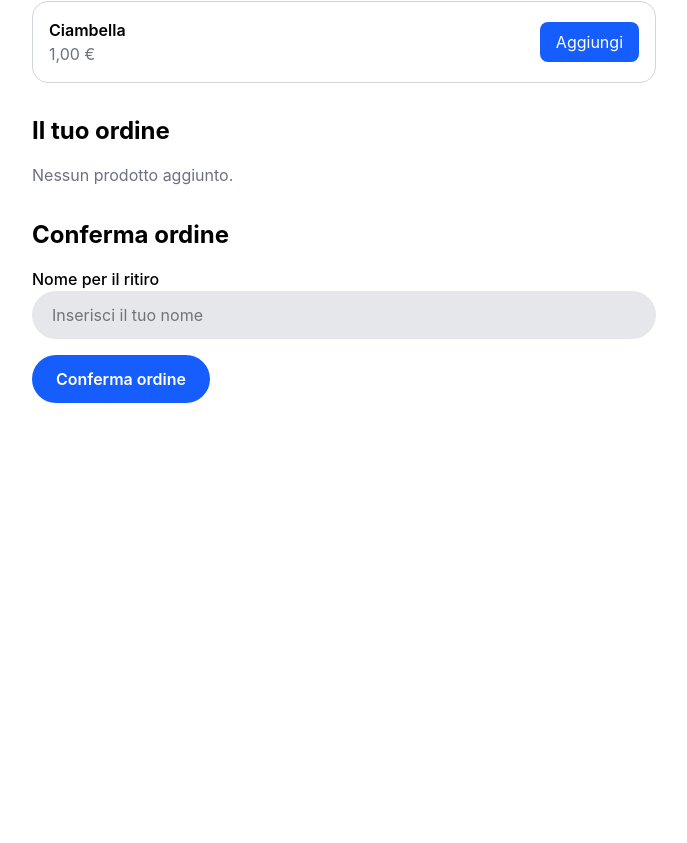
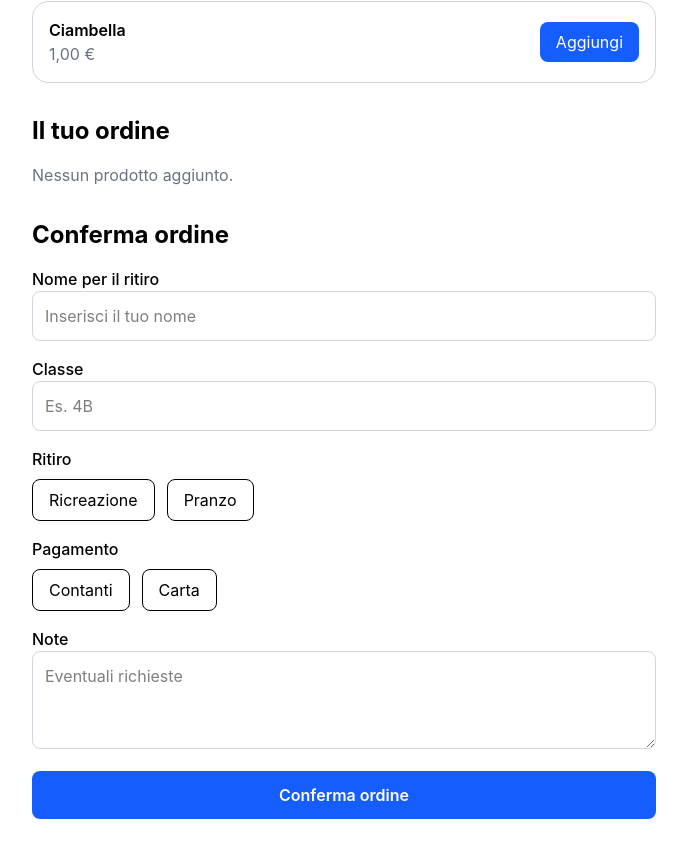
Before and after one commit to filippodimichele/OrdineBar, a React (Vite) app: page / in a window 1280 px wide. Shown: the part 1015-1858 px from the top of the page, without its empty margins (296-983 px from the left). Before the commit the page ends 1442 px from the top, so only its background shows below. Built offline with nearby package versions, Linux system fonts and the light colour scheme.

Commit message:
feat(app): integrazione del checkout e gestione della conferma ordine

```diff
--- a/src/App.tsx
+++ b/src/App.tsx
@@ -1,8 +1,11 @@
+
 import { useState } from "react";
 import Menu from "./components/Menu";
 import Order from "./components/Order";
+import CheckoutForm from "./components/CheckoutForm";
 import menu from "./data/menu";
 import formatPrice from "./utils/formatPrice";
+import type { Checkout } from "./types";
 
 type OrderItem = {
     productId: number;
@@ -11,12 +14,12 @@ type OrderItem = {
 
 function App() {
     const [order, setOrder] = useState<OrderItem[]>([]);
-    const [customerName, setCustomerName] = useState("");
-    const [error, setError] = useState("");
     const [confirmation, setConfirmation] = useState("");
 
+    // consegna base: gestione dell'aggiunta dei prodotti all'ordine
     function handleAdd(id: number) {
         setConfirmation("");
+
         setOrder((prevOrder) => {
             const existingItem = prevOrder.find(
                 (item) => item.productId === id
@@ -38,8 +41,7 @@ function App() {
         });
     }
 
-
-    // consegna pro: gestione delle quantità con limite massimo di 5
+    // consegna base: gestione delle quantità e rimozione dei prodotti
     function handleQuantityChange(id: number, change: number) {
         setConfirmation("");
 
@@ -62,18 +64,8 @@ function App() {
         );
     }
 
-
-    function handleConfirmOrder() {
-        if (customerName.trim() === "") {
-            setError("Inserisci il nome per il ritiro.");
-            return;
-        }
-
-        if (order.length === 0) {
-            setError("Aggiungi almeno un prodotto all'ordine.");
-            return;
-        }
-
+    // consegna base: calcolo del totale e gestione della conferma
+    function handleConfirmOrder(checkout: Checkout) {
         const total = order.reduce((sum, item) => {
             const product = menu.find(
                 (product) => product.id === item.productId
@@ -83,12 +75,10 @@ function App() {
         }, 0);
 
         setConfirmation(
-            `Ordine per ${customerName.trim()}: ${formatPrice(total)}`
+            `Ordine per ${checkout.nome.trim} (${checkout.classe.trim}), ritiro a ${checkout.ritiro}, ${checkout.pagamento}: ${formatPrice(total)}`
         );
 
         setOrder([]);
-        setCustomerName("");
-        setError("");
     }
 
     return (
@@ -107,34 +97,10 @@ function App() {
             <section className="space-y-4">
                 <h2 className="text-2xl font-bold">Conferma ordine</h2>
 
-                <div className="space-y-2">
-                    <label htmlFor="customerName" className="font-medium">
-                        Nome per il ritiro
-                    </label>
-
-                    <input
-                        id="customerName"
-                        type="text"
-                        value={customerName}
-                        onChange={(event) => setCustomerName(event.target.value)}
-                        placeholder="Inserisci il tuo nome"
-                        className="w-full rounded-full bg-gray-200 px-5 py-3 outline-none focus:ring-2 focus:ring-blue-500"
-                    />
-                </div>
-
-                {error && (
-                    <p className="text-sm text-red-600">
-                        {error}
-                    </p>
-                )}
-
-                <button
-                    onClick={handleConfirmOrder}
+                <CheckoutForm
+                    onSubmit={handleConfirmOrder}
                     disabled={order.length === 0}
-                    className="rounded-full bg-blue-600 px-6 py-3 font-semibold text-white hover:bg-blue-700"
-                >
-                    Conferma ordine
-                </button>
+                />
 
                 {confirmation && (
                     <p className="font-semibold text-green-800">
```
